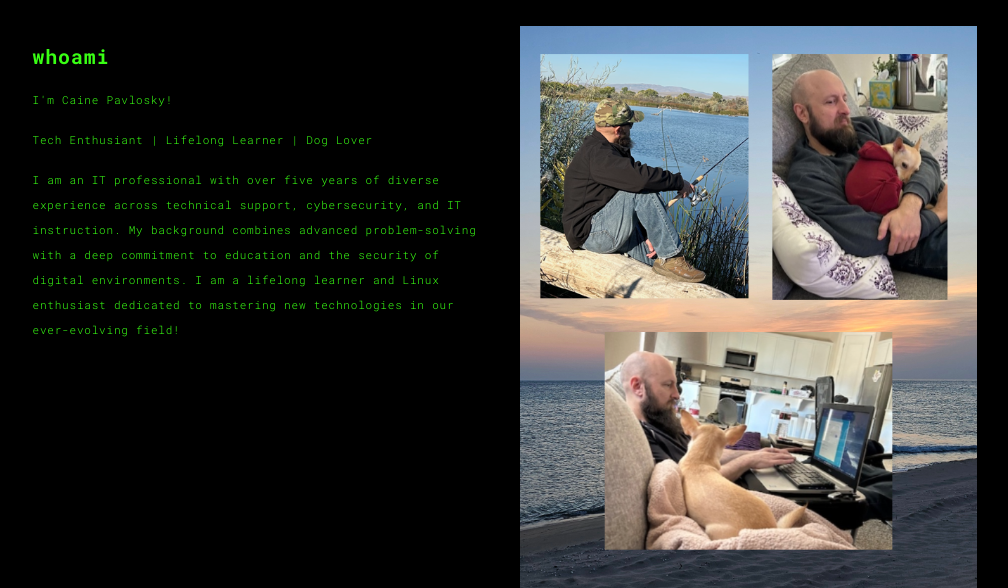
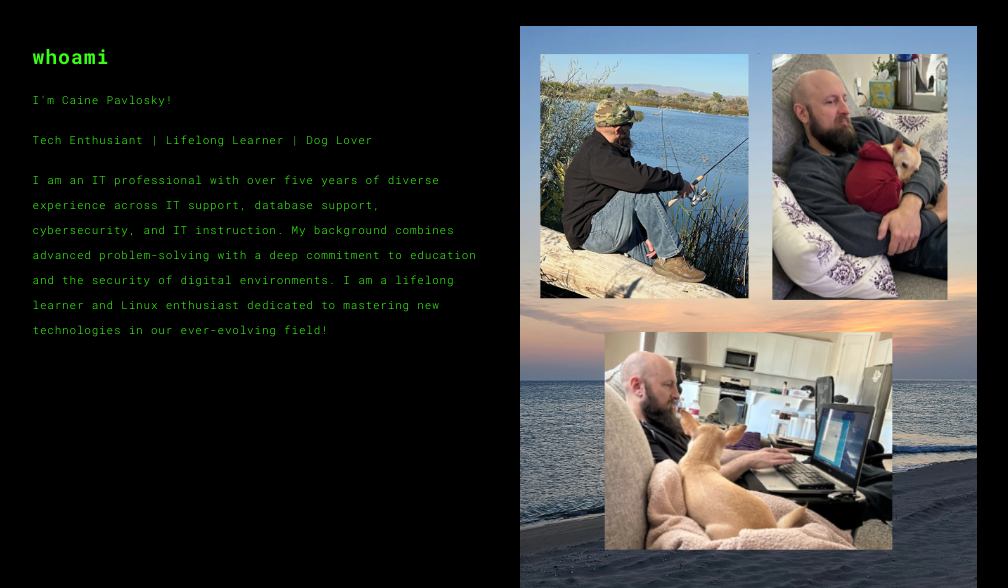
Before and after one commit to cainepavl/portfo, a Flask app: page /about.html in a window 1280 px wide. Shown: the part 176-764 px from the top of the page, without its empty margins (135-1143 px from the left). Run offline with Flask 3, Linux system fonts and the light colour scheme; some libraries are stand-ins or nearby versions.

Commit message:
Update professional experience description in about.html

```diff
--- a/templates/about.html
+++ b/templates/about.html
@@ -64,7 +64,7 @@
                   <h3>whoami</h3>
                   <p>I'm Caine Pavlosky!</p>
                     <p></p>Tech Enthusiant | Lifelong Learner | Dog Lover</p>
-                    <p>I am an IT professional with over five years of diverse experience across technical support, cybersecurity, and IT instruction.
+                    <p>I am an IT professional with over five years of diverse experience across IT support, database support, cybersecurity, and IT instruction.
                       My background combines advanced problem-solving with a deep commitment to education and the security of digital environments.
                       I am a lifelong learner and Linux enthusiast dedicated to mastering new technologies in our ever-evolving field!</p>
 <!--                   <h3>Ut enim ad minim  </h3> -->
```
